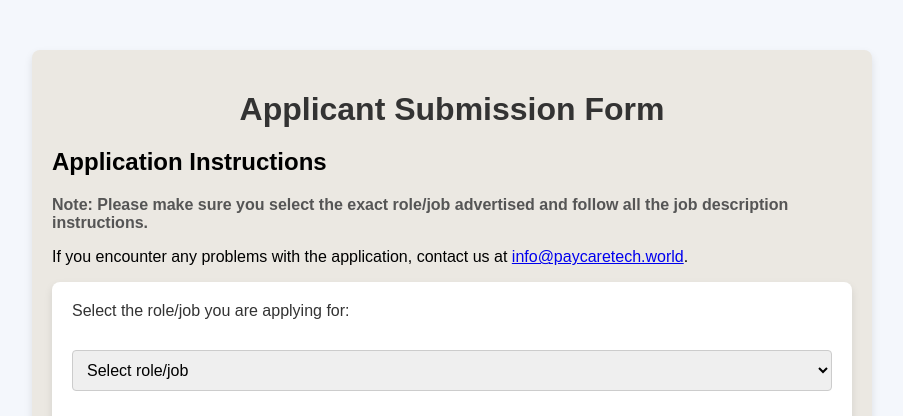
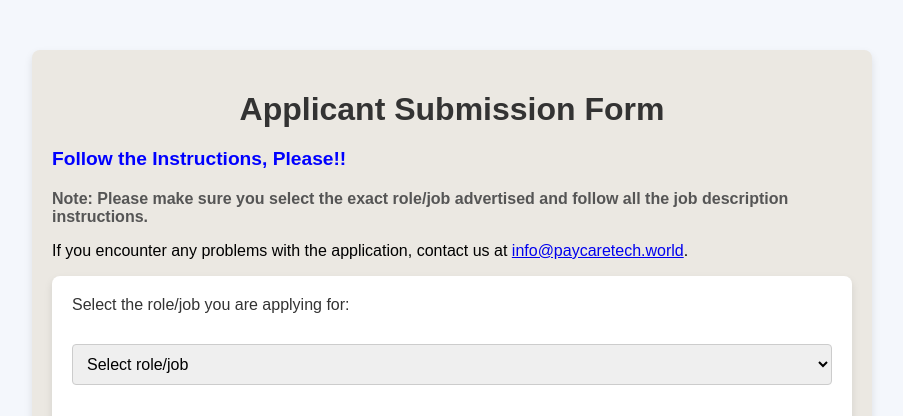
Before and after one commit to bentab1/benjamin-flask-app, a Flask app: page / in a window 1280 px wide. Shown: the top 416 px of the page, without its empty margins (188-1091 px from the left). Run offline with Flask 3, Linux system fonts and the light colour scheme.

Commit message:
commit
updated application instruction

```diff
--- a/benjamin-flask-app/templates/index.html
+++ b/benjamin-flask-app/templates/index.html
@@ -9,7 +9,7 @@
 <body>
   <div class="form-container">
     <h1>Applicant Submission Form</h1>
-    <h2>Application Instructions</h2>
+    <h3>Follow the Instructions, Please!!</h3>
     <h5>Note: Please make sure you select the exact role/job advertised and follow all the job description instructions.</h5>
     <p>If you encounter any problems with the application, contact us at <a href="mailto:info@paycaretech.world">info@paycaretech.world</a>.</p>
     <!-- Flash messages -->
```
